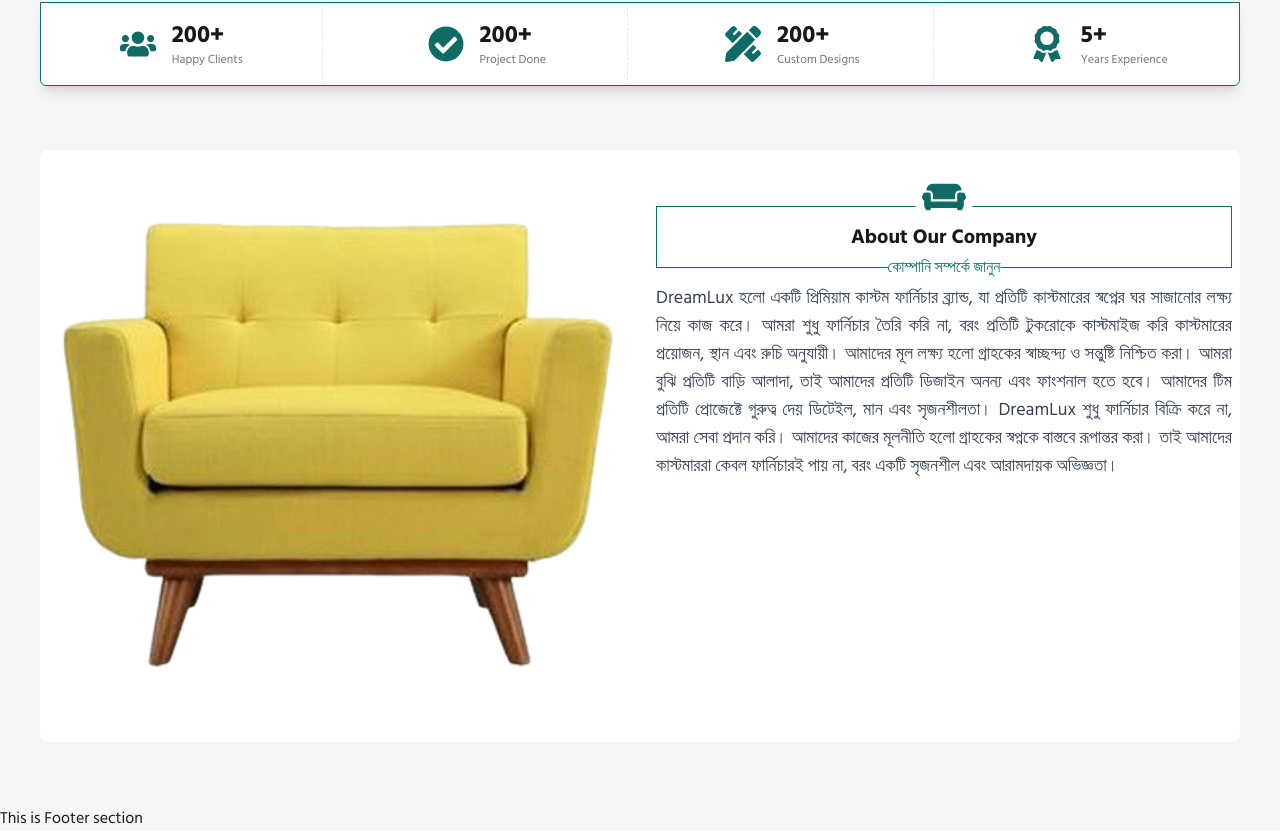
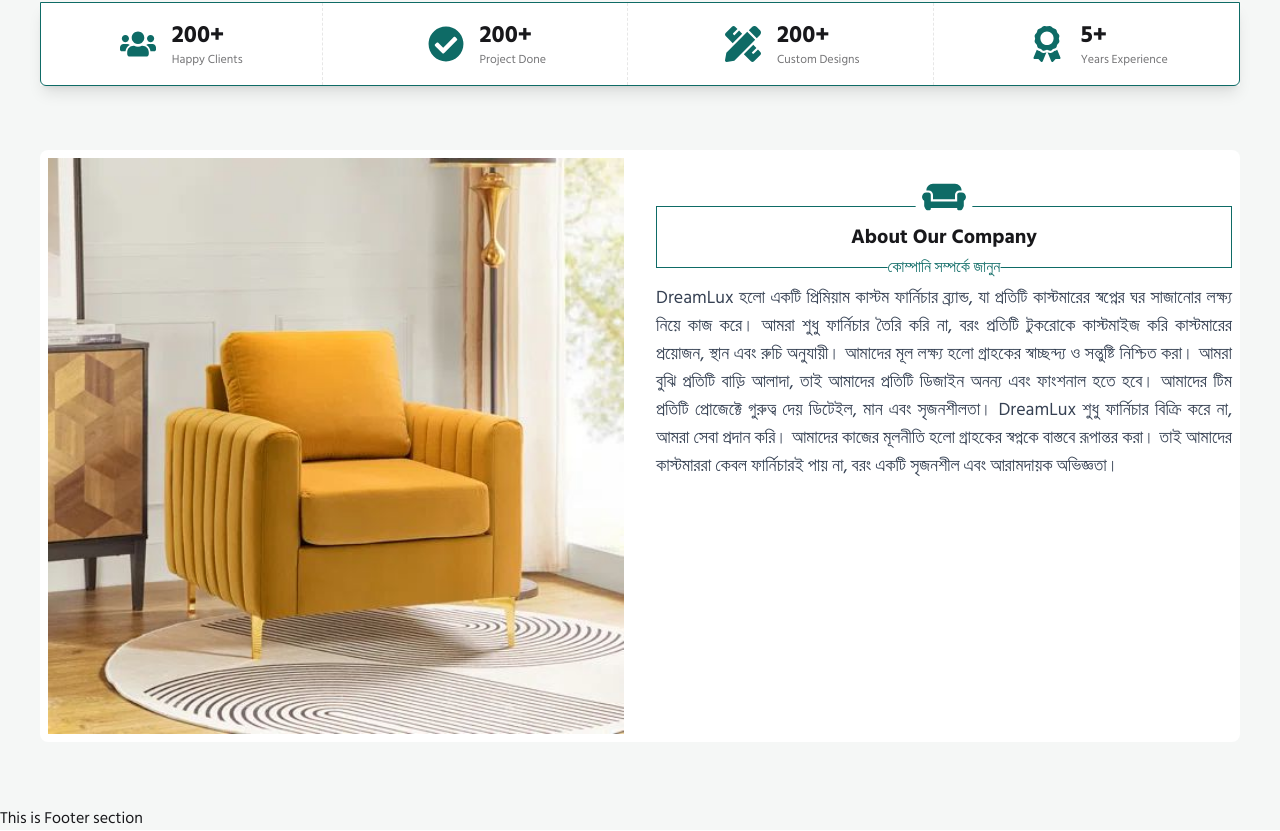
Before and after one commit to 0rakib0/dreamlux-profile, a Next.js app: page / in a window 1280 px wide. Shown: the part 722-1553 px from the top of the page. Built offline with nearby package versions, Linux system fonts and the light colour scheme.

Commit message:
update abount us image

```diff
--- a/src/components/aboutUs/AboutUs.jsx
+++ b/src/components/aboutUs/AboutUs.jsx
@@ -7,7 +7,7 @@ function AboutUs() {
             {/* Image Section */}
             <div className="w-full">
                 <Image
-                    src="/aboutUs.png"
+                    src="/about.jpg"
                     alt="DreamLux Logo"
                     width={100}
                     height={100}
```
Also changed, not shown: public/about.jpg (added).
